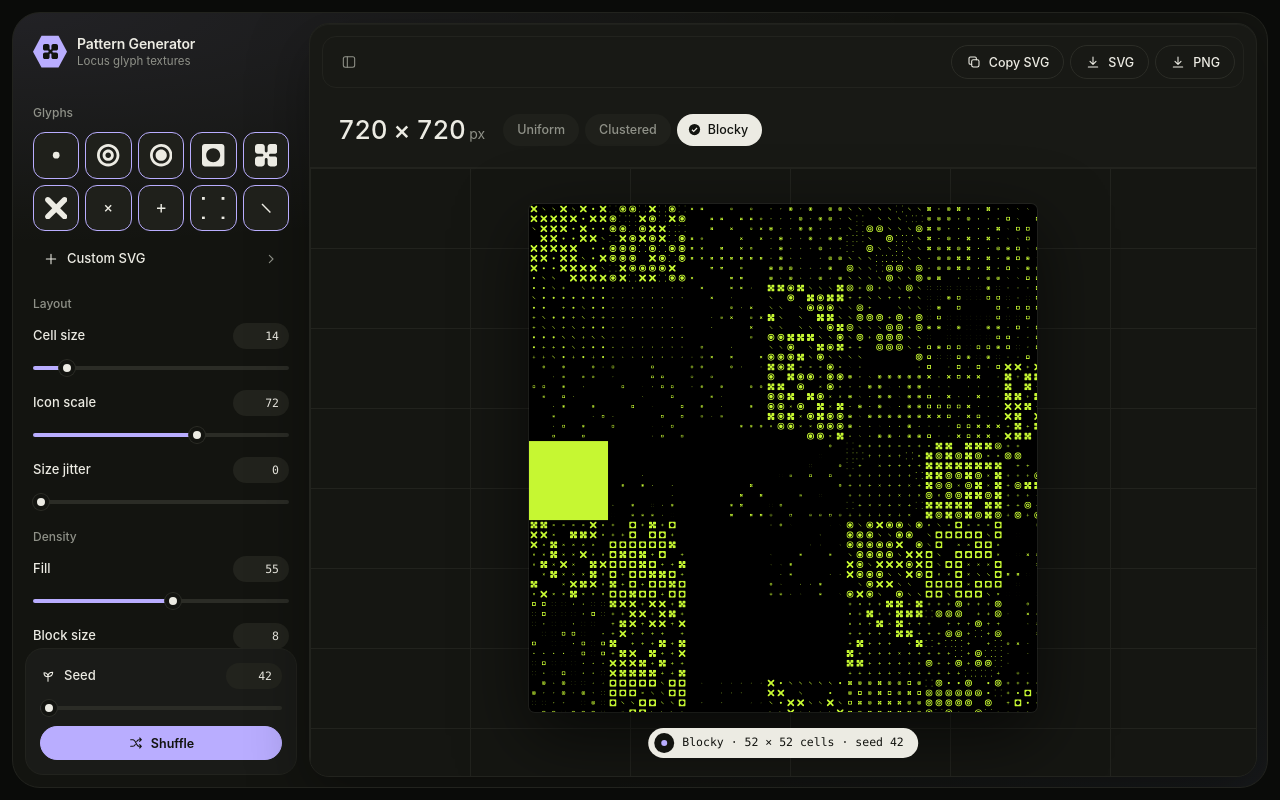
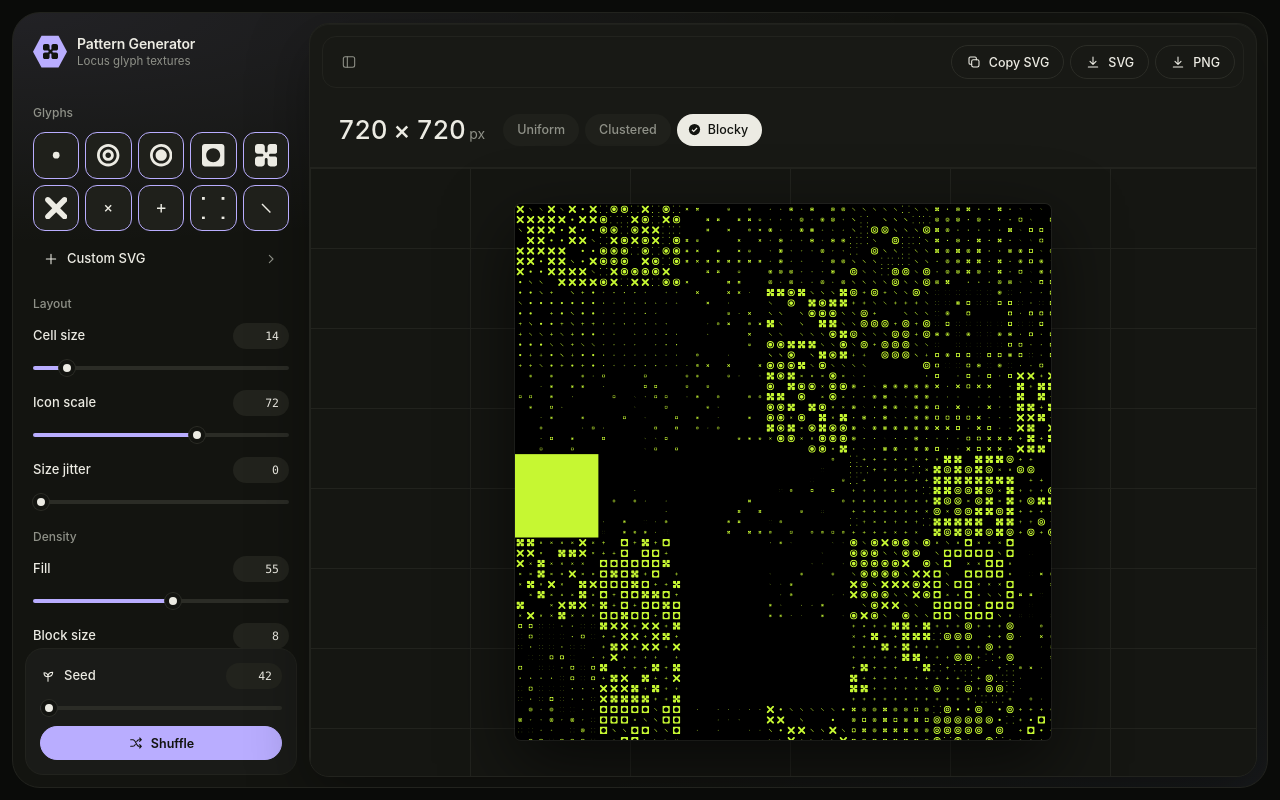
Before and after one commit to definegravity/ascii-pattern-generator, a plain HTML site: page index.html in a window 1280 px wide. Drawn offline with Linux system fonts and the light colour scheme.

Commit message:
Remove the status pill under the canvas
Co-Authored-By: Claude Opus 5.5 <noreply@anthropic.com>

```diff
--- a/index.html
+++ b/index.html
@@ -223,7 +223,7 @@
     background-color: #151612;
   }
   .canvas-wrap {
-    position: absolute; inset: 36px 36px 64px;
+    position: absolute; inset: 36px;
     display: flex; align-items: center; justify-content: center;
   }
   .canvas-wrap svg {
@@ -235,14 +235,6 @@
   .canvas-wrap.transparent svg {
     background: repeating-conic-gradient(#202119 0% 25%, #191a15 0% 50%) 50% / 16px 16px;
   }
-  .status {
-    position: absolute; left: 50%; bottom: 18px; transform: translateX(-50%);
-    display: inline-flex; align-items: center; gap: 8px; height: 30px; padding: 0 14px 0 6px;
-    border-radius: 99px; background: var(--ink); color: var(--on-accent);
-    font: 500 11.5px/1 var(--mono); font-variant-numeric: tabular-nums; white-space: nowrap;
-  }
-  .status .dot { width: 20px; height: 20px; border-radius: 50%; background: var(--on-accent); display: grid; place-items: center; }
-  .status .dot::after { content: ""; width: 6px; height: 6px; border-radius: 50%; background: var(--accent); }
 
   .toast {
     position: fixed; top: 24px; left: 50%; transform: translate(-50%, -6px);
@@ -262,7 +254,7 @@
     .crumbs .actions .btn span { display: none; }
     .crumbs .actions .btn { padding: 0 10px; }
     .titlebar { padding: 18px 16px 14px; }
-    .canvas-wrap { position: relative; inset: auto; padding: 16px 16px 64px; min-height: 60vh; }
+    .canvas-wrap { position: relative; inset: auto; padding: 16px; min-height: 60vh; }
   }
   @media (prefers-reduced-motion: reduce) { * { transition: none !important; } }
 </style>
@@ -394,7 +386,6 @@
 
     <div class="stage">
       <div class="canvas-wrap" id="wrap"></div>
-      <div class="status" id="status"><span class="dot"></span><span id="statusText"></span></div>
     </div>
   </main>
 </div>
@@ -576,7 +567,6 @@ function buildSvg(){
 const wrap=document.getElementById("wrap");
 let currentSvg="";
 const ranges=[...document.querySelectorAll("input[type=range]")];
-const MODE_LABEL={uniform:"Uniform", clustered:"Clustered", blocky:"Blocky"};
 function render(){
   currentSvg=buildSvg();
   wrap.innerHTML=currentSvg;
@@ -585,8 +575,6 @@ function render(){
   // slider fills follow their values
   ranges.forEach(r=>r.style.setProperty("--p", ((r.value-r.min)/(r.max-r.min)*100)+"%"));
   document.getElementById("dims").innerHTML=`${S.cw} × ${S.ch}<small>px</small>`;
-  document.getElementById("statusText").textContent=
-    `${MODE_LABEL[S.mode]} · ${Math.ceil(S.cw/S.cell)} × ${Math.ceil(S.ch/S.cell)} cells · seed ${S.seed}`;
 }
 
 /* --------------------- Control wiring ------------------------ */
```
